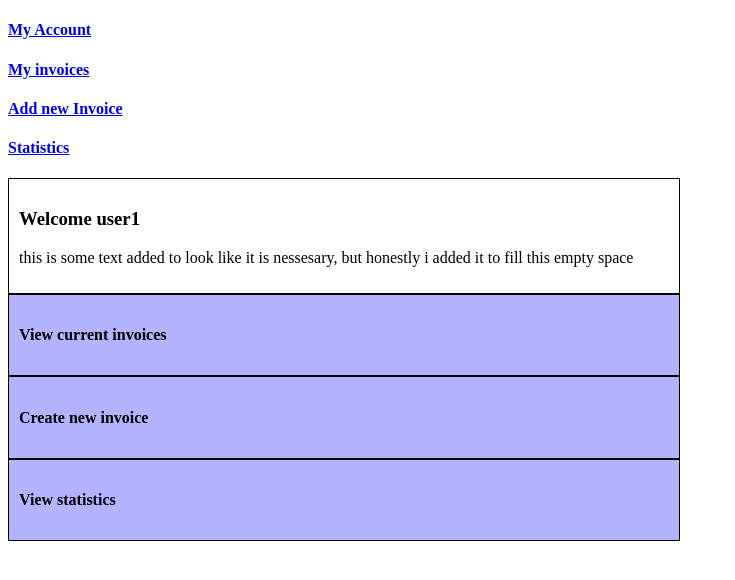
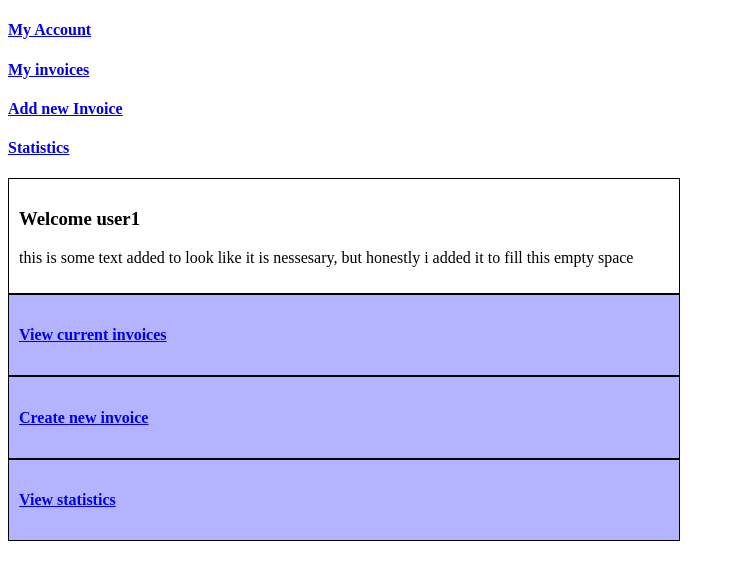
Before and after one commit to polon59/JS-PDF-Invoices-generator, a React (Create React App) app in the folder public/application/: page / in a window 1280 px wide. Shown: the top 580 px of the page, without its empty margins (0-735 px from the left). Built offline with nearby package versions, Linux system fonts and the light colour scheme.

Commit message:
Add <Link> components in 'MyAccount.js' render function

```diff
--- a/public/application/src/My-Account-Components/MyAccount.js
+++ b/public/application/src/My-Account-Components/MyAccount.js
@@ -10,9 +10,15 @@ class MyAccount extends Component{
                     <h3>Welcome user1</h3>
                     <p>this is some text added to look like it is nessesary, but honestly i added it to fill this empty space</p>
                 </div>
-                <div className="optionBox bordered"><h4>View current invoices</h4></div>
-                <div className="optionBox bordered"><h4>Create new invoice</h4></div>
-                <div className="optionBox bordered"><h4>View statistics</h4></div>
+                <Link to='/myInvoices'>
+                    <div className="optionBox bordered"><h4>View current invoices</h4></div>
+                </Link>
+                <Link to='/addInvoice'>
+                    <div className="optionBox bordered"><h4>Create new invoice</h4></div>
+                </Link>
+                <Link to='/statistics'>
+                    <div className="optionBox bordered"><h4>View statistics</h4></div>
+                </Link>
             </div>
         );
     }
```
